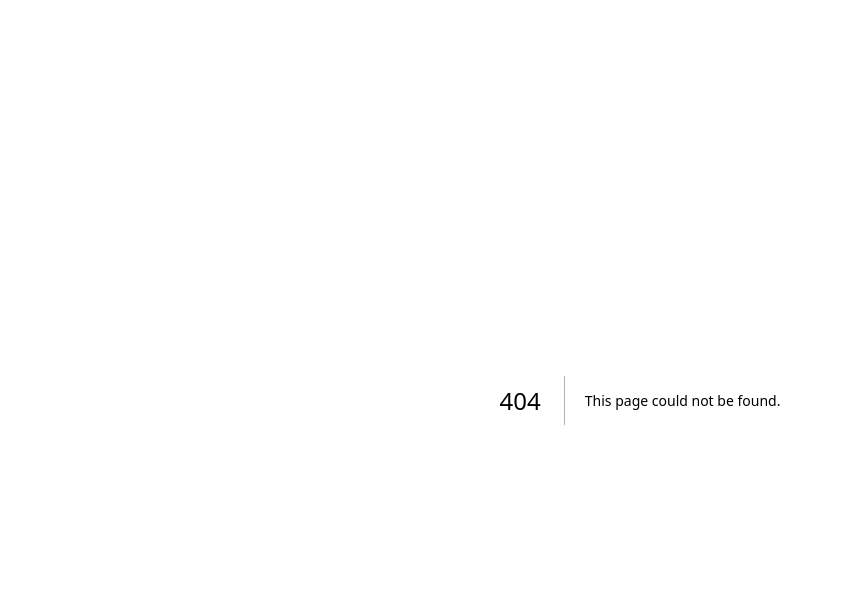
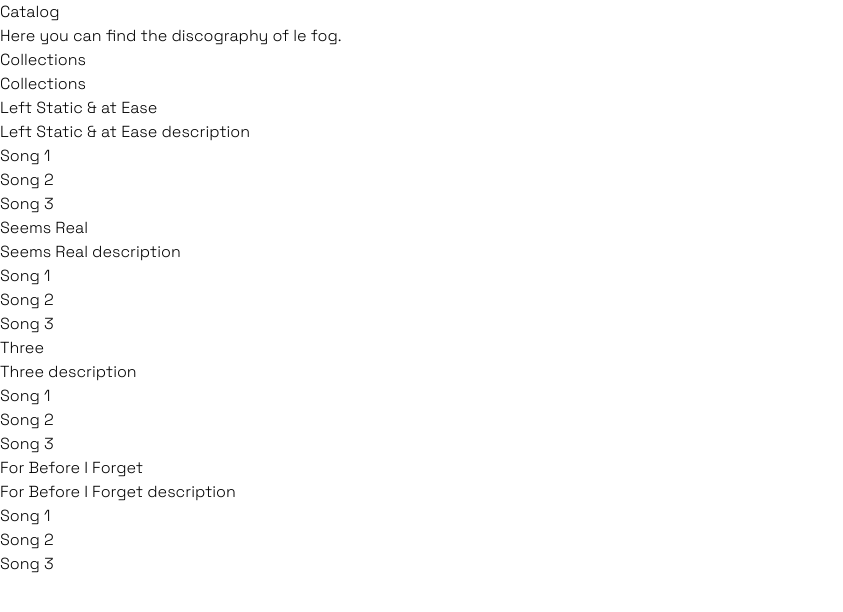
Before and after one commit to Adam-Robson/strawbuckle, a Next.js app: page /catalog in a window 1280 px wide. Before the commit this address had no page. Shown: the top 612 px of the page, without its empty margins (0-843 px from the left). Built offline with nearby package versions, Linux system fonts and the light colour scheme.

Commit message:
add Collections page

```diff
--- /dev/null
+++ b/app/_constants/collections.ts
@@ -0,0 +1,27 @@
+export const collections = [
+  {
+    title: "Collections",
+    items: [
+      {
+        title: "Left Static & at Ease",
+        description: "Left Static & at Ease description",
+        songs: ["Song 1", "Song 2", "Song 3"],
+      },
+      {
+        title: "Seems Real",
+        description: "Seems Real description",
+        songs: ["Song 1", "Song 2", "Song 3"],
+      },
+      {
+        title: "Three",
+        description: "Three description",
+        songs: ["Song 1", "Song 2", "Song 3"],
+      },
+      {
+        title: "For Before I Forget",
+        description: "For Before I Forget description",
+        songs: ["Song 1", "Song 2", "Song 3"],
+      },
+    ],
+  },
+];
--- /dev/null
+++ b/app/catalog/page.tsx
@@ -0,0 +1,30 @@
+import { collections } from "@/_constants/collections";
+
+export default function CatalogPaged() {
+  return (
+    <div>
+      <h1>Catalog</h1>
+      <p>Here you can find the discography of le fog.</p>
+
+      <h2>Collections</h2>
+
+      {collections.map((collection) => (
+        <div key={collection.title}>
+          <h3>{collection.title}</h3>
+
+          {collection.items.map((item) => (
+            <div key={item.title}>
+              <h4>{item.title}</h4>
+              <p>{item.description}</p>
+              <ul>
+                {item.songs.map((song) => (
+                  <li key={song}>{song}</li>
+                ))}
+              </ul>
+            </div>
+          ))}
+        </div>
+      ))}
+    </div>
+  );
+}
--- a/app/colors.css
+++ b/app/colors.css
@@ -1,29 +1,47 @@
-@media screen and (prefers-color-scheme: dark) {
+@media screen and (prefers-color-scheme: light) {
   :root {
-    --text: #dddfdfff;
-    --background: #333333ff;
-    --primary: #779aacff;
-    --secondary: #f7ebe8ff;
-    --accent: #b36a64ff;
+    --text-0: #000000ff;
+    --text-1: #191919ff;
+    --text-2: #252323ff;
 
-    --seasalt: #f8f9faff;
-    --antiflash-white: #e9ecefff;
-    --platinum: #dee2e6ff;
-    --french-gray: #ced4daff;
-    --french-gray-2: #adb5bdff;
-    --slate-gray: #6c757dff;
-    --outer-space: #495057ff;
-    --onyx: #343a40ff;
-    --eerie-black: #212529ff;
+    --background-0: #e0e0e0ff;
+    --background-1: #f5f1edff;
+    --background-2: #eadedaff;
+
+    --primary-0: #393e41ff;
+    --primary-1: #70798cff;
+    --primary-2: #828e82ff;
+
+    --secondary-0: #a99985ff;
+    --secondary-1: #efc88bff;
+    --secondary-2: #dad2bcff;
+
+    --accent-0: #cf5c36ff;
+    --accent-1: #d5896fff;
+    --accent-2: #e4ad9bff;
   }
 }
 
-@media screen and (prefers-color-scheme: light) {
+@media screen and (prefers-color-scheme: dark) {
   :root {
-    --background: #dddfdfff;
-    --text: #333333ff;
-    --primary: #779aacff;
-    --secondary: #f7ebe8ff;
-    --accent: #b36a64ff;
+    --text-0: #e0e0e0ff;
+    --text-1: #f5f1edff;
+    --text-2: #eadedaff;
+
+    --background-0: #000000ff;
+    --background-1: #191919ff;
+    --background-2: #252323ff;
+
+    --primary-0: #393e41ff;
+    --primary-1: #70798cff;
+    --primary-2: #828e82ff;
+
+    --secondary-0: #a99985ff;
+    --secondary-1: #efc88bff;
+    --secondary-2: #dad2bcff;
+
+    --accent-0: #cf5c36ff;
+    --accent-1: #d5896fff;
+    --accent-2: #e4ad9bff;
   }
 }
--- a/app/music/page.tsx
+++ b/app/music/page.tsx
@@ -1,5 +1,5 @@
 import React from "react";
 
 export default function Music() {
-  return <div>Music</div>;
+  return <div>Catalog</div>;
 }
```
Also changed, not shown: app/_types/collection.ts (added, +10 -0 lines).
